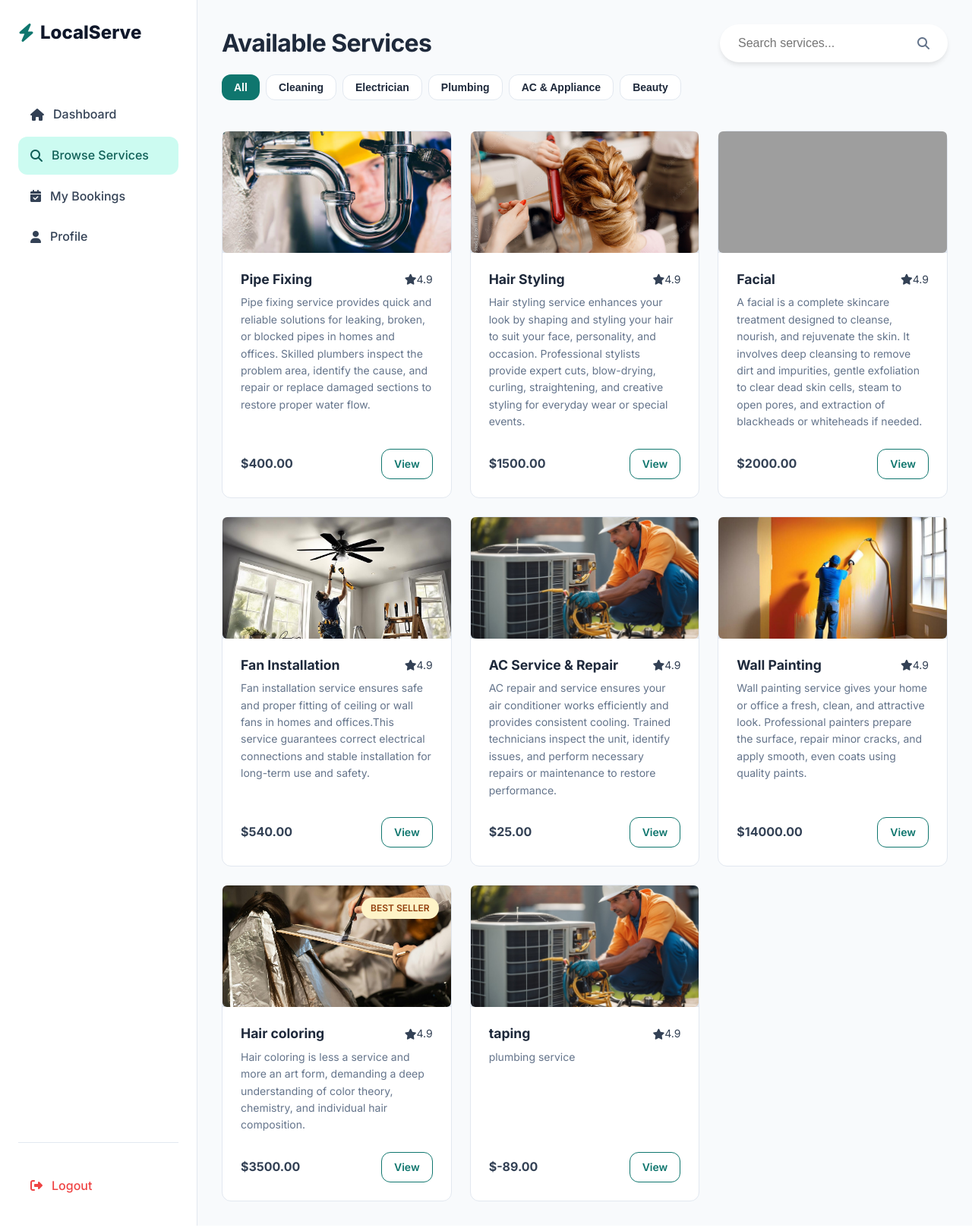
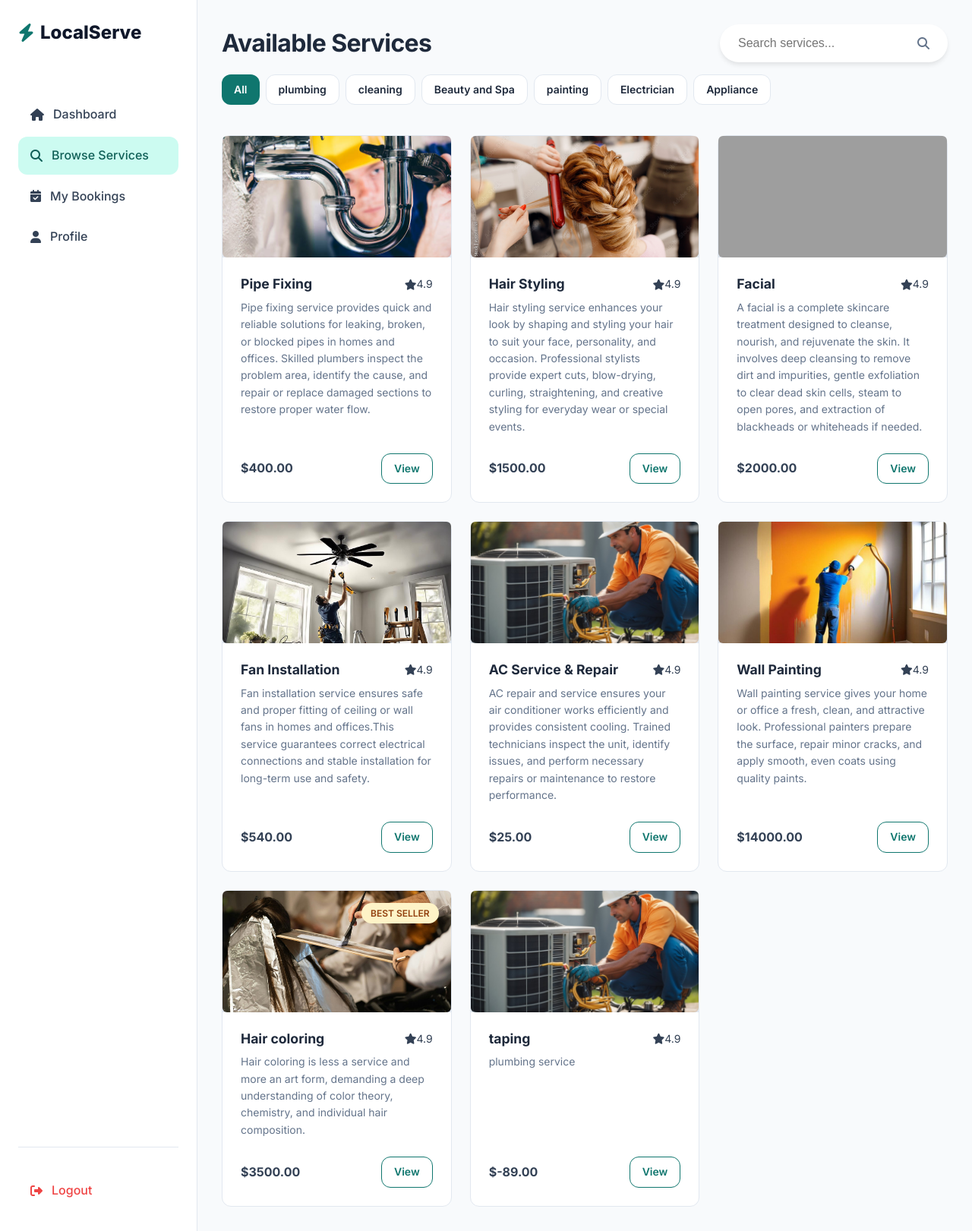
Before and after one commit to rishanasherinn12/local-service-booking, a Django app: page /services/?category=all in a window 1280 px wide. Shown: the whole page at 76% size. Run offline with Django 5.2, Linux system fonts and the light colour scheme; a user stored in the database is signed in; data comes from the database, SQL or seed files in the repository; both versions use the stored data as it was after the commit; grey boxes are pictures that could not be loaded.

Commit message:
filter by category

```diff
--- a/aa_local/services/models.py
+++ b/aa_local/services/models.py
@@ -2,7 +2,7 @@ from django.db import models
 
 # Create your models here.
 class ServiceCategory(models.Model):
-    name = models.CharField(max_length = 100)
+    name = models.CharField(max_length = 100,unique=True)
     icon = models.CharField(max_length = 100,blank=True)
     is_active = models.BooleanField(default = True)
 
--- a/aa_local/services/views.py
+++ b/aa_local/services/views.py
@@ -11,8 +11,15 @@ from .forms import WorkerForm
 @login_required
 @never_cache
 def services(request):
+    category = request.GET.get('category')
     services = Service.objects.select_related('category').all()
-    return render(request,'customer/services/service.html',{'services':services})
+
+    if category and category!= "all":
+        services = services.filter(category_id = category)
+
+    categories = ServiceCategory.objects.filter(is_active = True).distinct()
+
+    return render(request,'customer/services/service.html',{'services':services, 'categories': categories, 'selected_category':category})
 
 @login_required
 @never_cache
--- a/aa_local/templates/customer/services/service.html
+++ b/aa_local/templates/customer/services/service.html
@@ -15,12 +15,16 @@
 
         <!-- Category Tabs -->
         <div class="flex gap-sm" style="margin-top: 1rem; overflow-x: auto; padding-bottom: 0.5rem;">
-            <button class="btn btn-primary btn-sm rounded-full">All</button>
-            <button class="btn btn-secondary btn-sm rounded-full">Cleaning</button>
-            <button class="btn btn-secondary btn-sm rounded-full">Electrician</button>
+
+            <a href="{% url 'services' %}?category=all" class="btn btn-sm rounded-full {% if selected_category == 'all' or not selected_category %} btn-primary {%else%} btn-secondary {% endif %}">All</a>
+            {% for cat in categories %}
+            <a href="{% url 'services' %}?category={{ cat.id }}" class="btn btn-sm rounded-full {% if selected_category == cat.name %}btn-primary{% else %}btn-secondary{% endif %}">{{ cat.name }}</a>
+            {% endfor %}
+
+            {% comment %} <button class="btn btn-secondary btn-sm rounded-full">Electrician</button>
             <button class="btn btn-secondary btn-sm rounded-full">Plumbing</button>
             <button class="btn btn-secondary btn-sm rounded-full">AC & Appliance</button>
-            <button class="btn btn-secondary btn-sm rounded-full">Beauty</button>
+            <button class="btn btn-secondary btn-sm rounded-full">Beauty</button> {% endcomment %}
         </div>
     </div>
 
```
Also changed, not shown: aa_local/db.sqlite3, aa_local/services/migrations/0007_alter_servicecategory_name.py (added).
